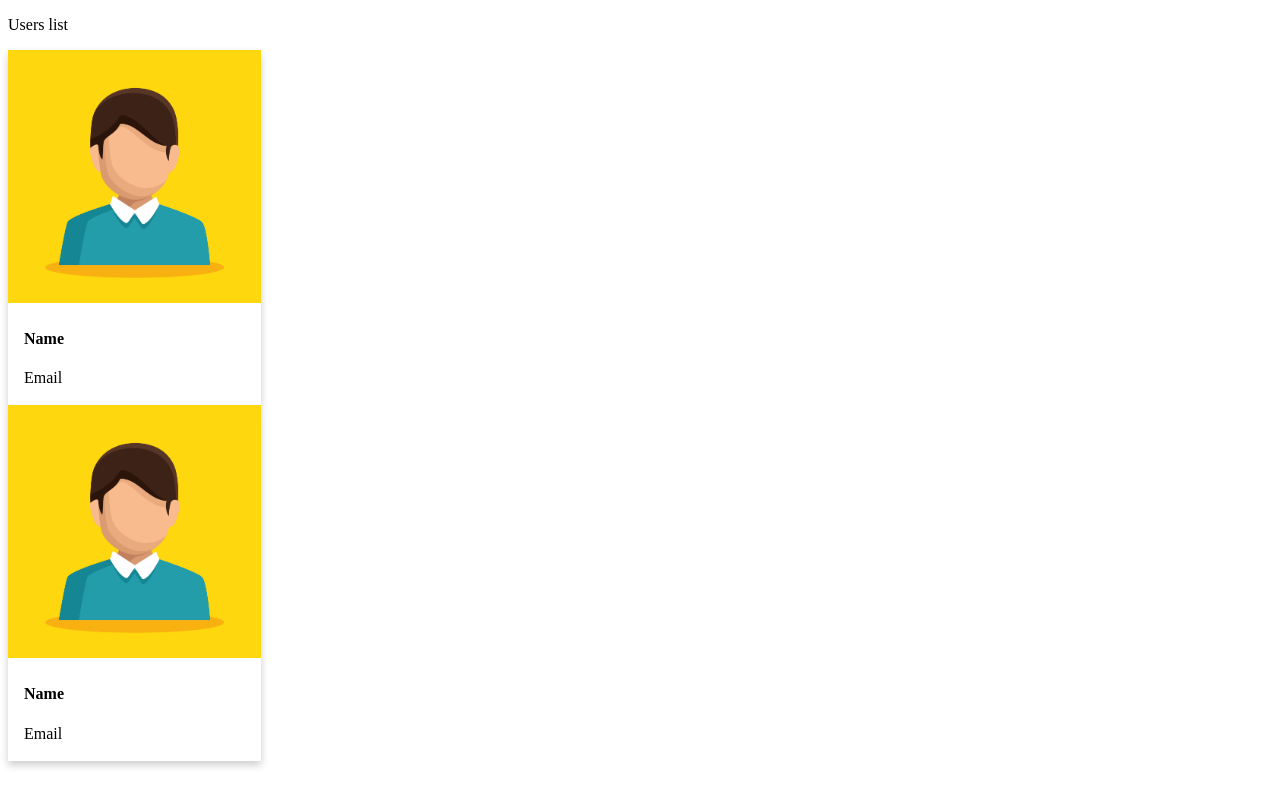
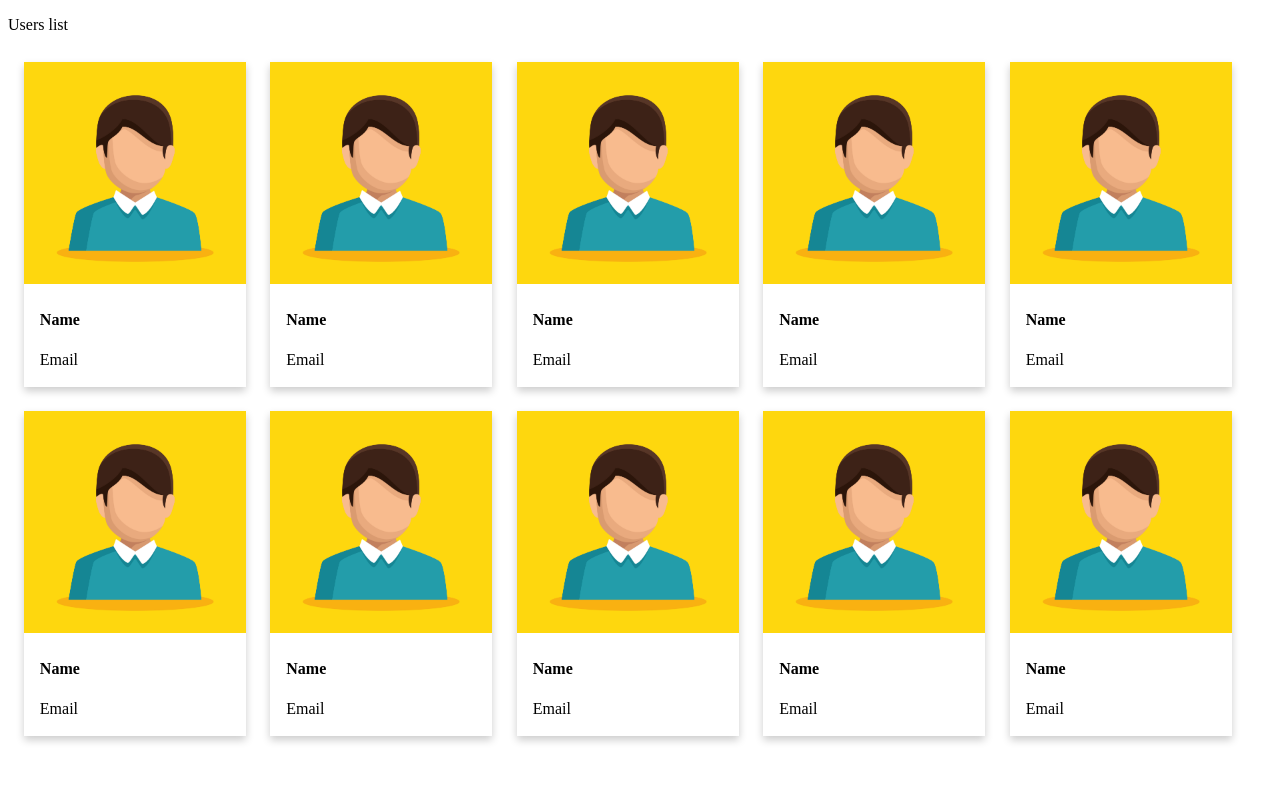
Before and after one commit to sdew021/webdev, a plain HTML site: page index.html in a window 1280 px wide. Drawn offline with Linux system fonts and the light colour scheme; no server answers.

Commit message:
dynamic logic to create cards and set data from the api

```diff
--- a/index.html
+++ b/index.html
@@ -8,21 +8,22 @@
     <div id="title">
       <p>Users list</p>
     </div>
-    <div class="row">
-      <div class="card">
-        <img src="assets/user.jpg" alt="Avatar" style="width: 100%" />
-        <div class="container">
-          <h4><b id="n1">Name</b></h4>
-          <p id="e1">Email</p>
-        </div>
-      </div>
-      <div class="card">
-        <img src="assets/user.jpg" alt="Avatar" style="width: 100%" />
-        <div class="container">
-          <h4><b id="n2">Name</b></h4>
-          <p id="e2">Email</p>
-        </div>
-      </div>
+    <div id="card-container" class="row">
+      <script>
+        var htmlEle = '';
+        for (let i = 0; i < 10; i++) {
+          htmlEle += `<div class='card'>
+            <img src='assets/user.jpg' alt='Avatar' style='width: 100%' />
+            <div class='container'>
+              <h4>
+                <b id='n${i}'>Name</b>
+              </h4>
+              <p id='e${i}'>Email</p>
+            </div>
+          </div>`;
+        }
+        document.getElementById('card-container').innerHTML = htmlEle;
+      </script>
     </div>
     <script src="scripts/main.js"></script>
   </body>
--- a/scripts/main.js
+++ b/scripts/main.js
@@ -1,15 +1,14 @@
 function setUI(data) {
-    document.getElementById('n1').innerHTML = data[0].name
-    document.getElementById('e1').innerHTML = data[0].email
+    for (let i = 0; i < 10; i++) {
+        document.getElementById('n' + i).innerHTML = data[i].name
+        document.getElementById('e' + i).innerHTML = data[i].email
+    }
+}
 
-    document.getElementById('n2').innerHTML = data[1].name
-    document.getElementById('e2').innerHTML = data[1].email
-}
 
 function fetchUserData() {
     fetch("https://jsonplaceholder.typicode.com/users")
         .then(res => res.json())
         .then(data => setUI(data))
 }
-
 fetchUserData()
--- a/styles/styles.css
+++ b/styles/styles.css
@@ -1,6 +1,7 @@
 .card {
   box-shadow: 0 4px 8px 0 rgba(0, 0, 0, 0.2);
-  width: 20%;
+  width: 90%;
+  margin: 5% 0;
 }
 
 .card:hover {
@@ -10,3 +11,9 @@
 .container {
   padding: 2px 16px;
 }
+
+.row {
+  display: inline-grid;
+  justify-content: center;
+  grid-template-columns: 19.5% 19.5% 19.5% 19.5% 19.5%;
+}
```
